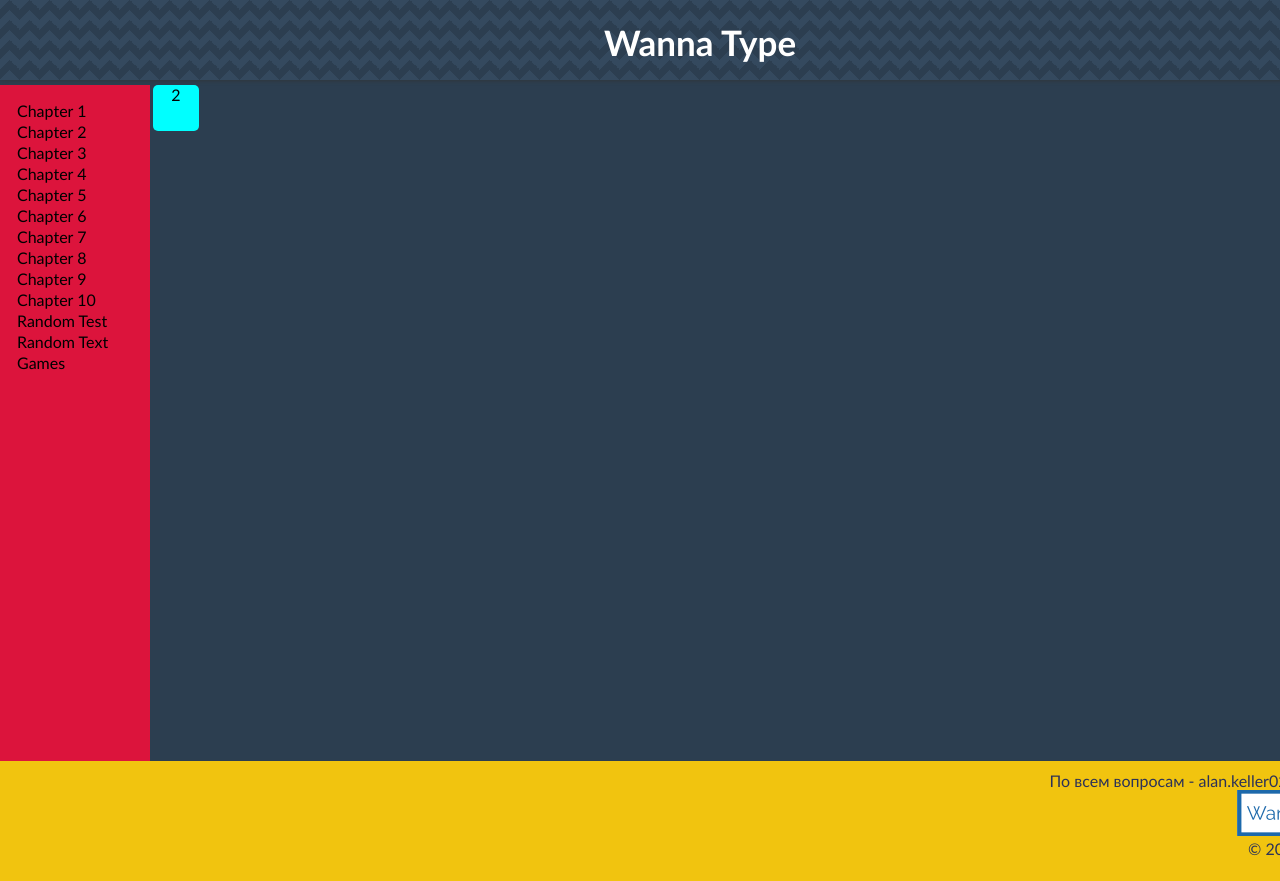
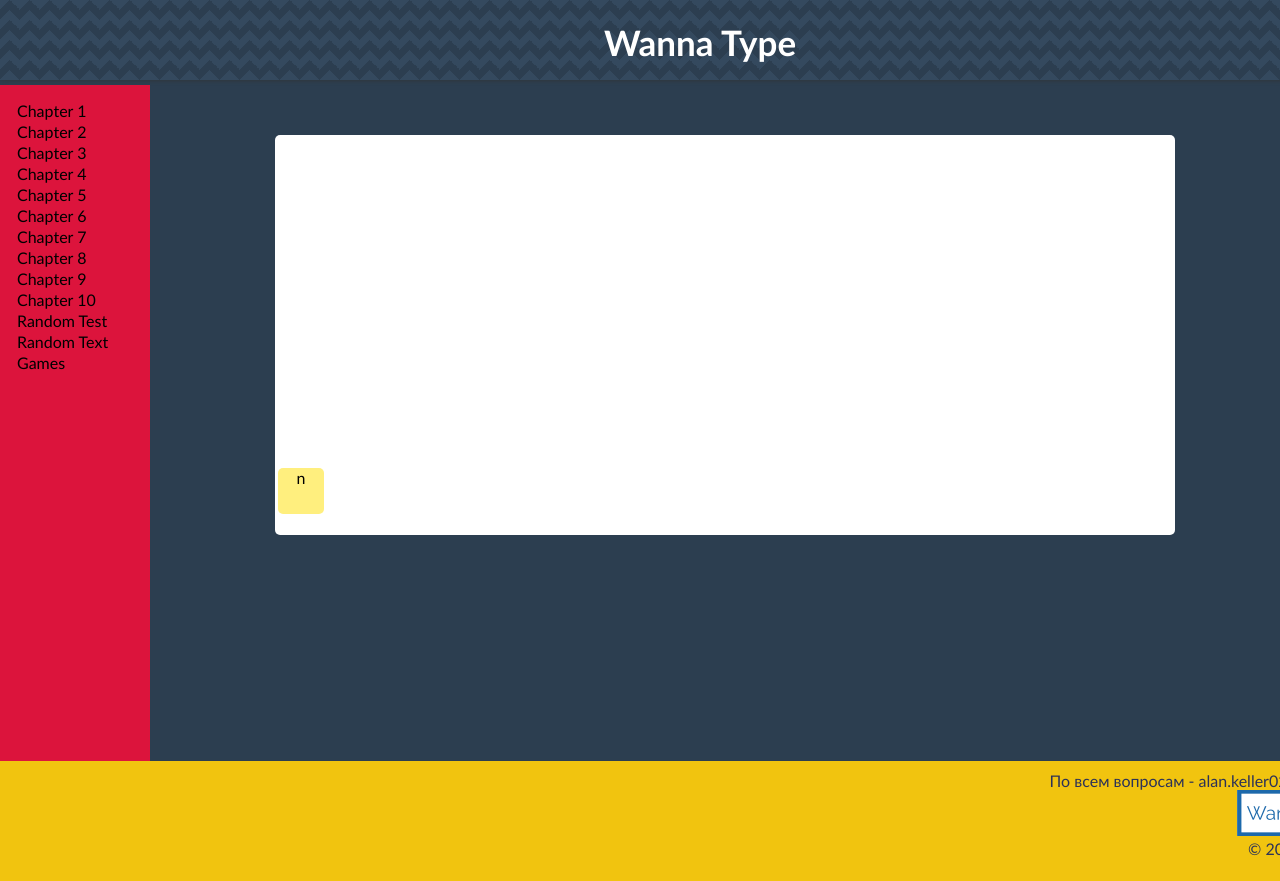
Before and after one commit to Kelly0210/WannaType, a React (Create React App) app: page /games in a window 1280 px wide. Shown: the top 881 px of the page. Built offline with nearby package versions, Linux system fonts and the light colour scheme.

Commit message:
Falling keys v0.2
Each keyboard has its own color

```diff
--- a/src/Components/Games/FallingKeys.jsx
+++ b/src/Components/Games/FallingKeys.jsx
@@ -1,5 +1,7 @@
 import React from 'react';
 import style from './FallingKeys.module.css'
+
+let combinedClass = `${style.key}`;
 
 const letters = ['a', 'b', 'c', 'd', 'e', 'f', 'g',
                  'h', 'i', 'j', 'k', 'l', 'm', 'n',
@@ -7,13 +9,65 @@ const letters = ['a', 'b', 'c', 'd', 'e', 'f', 'g',
                  'v', 'w', 'x', 'y', 'z'];
 
 const GenerateKey = () => {
-    return letters[Math.floor(Math.random() * 26)];
+    let generateLetter = letters[Math.floor(Math.random() * 26)];
+
+    switch(generateLetter) {
+        // case 'q' || 'a' || 'z' || 'p': --> Not work
+        // case 'q', 'a', ... --> also not work
+        case 'q':
+        case 'a':
+        case 'z':
+        case 'p':
+            combinedClass = `${style.key} ${style.keyGreen}`;
+            break;
+
+        case 'w':
+        case 's':
+        case 'x':
+        case 'o':
+        case 'l':
+            combinedClass = `${style.key} ${style.keyWaveBlue}`;
+            break;
+
+        case 'e':
+        case 'd':
+        case 'c':
+        case 'i':
+        case 'k':
+            combinedClass = `${style.key} ${style.keyPink}`;
+            break;
+
+        case 'r':
+        case 'f':
+        case 'v':
+        case 't':
+        case 'g':
+        case 'b':
+            combinedClass = `${style.key} ${style.keyOrange}`;
+            break;
+
+        case 'y':
+        case 'h':
+        case 'n':
+        case 'u':
+        case 'j':
+        case 'm':
+            combinedClass = `${style.key} ${style.keyYellow}`;
+            break;
+
+        default:
+            combinedClass = `${style.key}`;
+            break;
+    }
+    return <div className={combinedClass}>{generateLetter}</div>;
 }
 
 const FallingKeys = () => {
     return(
         <>
-        <div className={style.key}>{setTimeout(() => GenerateKey(), 50)}</div>
+        <div className={style.display}>
+         {GenerateKey()}
+        </div>
         </>
     )
 }
--- a/src/Components/Games/FallingKeys.module.css
+++ b/src/Components/Games/FallingKeys.module.css
@@ -1,3 +1,11 @@
+.display {
+    width: 900px;
+    height: 400px;
+    margin: 50px auto;
+    border-radius: 5px;
+    background-color: white;
+}
+
 .key {
     display: inline-block;
     width: 46px;
@@ -8,18 +16,41 @@
     text-align: center;
 }
 
-
 @keyframes falling {
     0% {
-        margin-top: 0px
+        margin-top: 0px;
+        visibility: visible;
+    }
+    75% {
+        margin-top: 350px;
+        visibility: hidden;
     }
     100% {
-        margin-top: 200px
+        visibility: hidden;
     }
 }
 
 
-.testBlock {
+.key {
     animation-name: falling;
     animation-duration: 10000ms;
 }
+
+.keyGreen {
+    background-color: #78e2aa;
+}
+.keyPink {
+    background-color: #f69ec4;;
+}
+.keyOrange {
+    background-color: #ffc07e;;
+}
+.keyYellow {
+    background-color: #ffef7e;
+}
+.keyBlue {
+    background-color: #63e3ff;
+}
+.keyWaveBlue {
+    background-color: #9ad3fa;
+}
```
